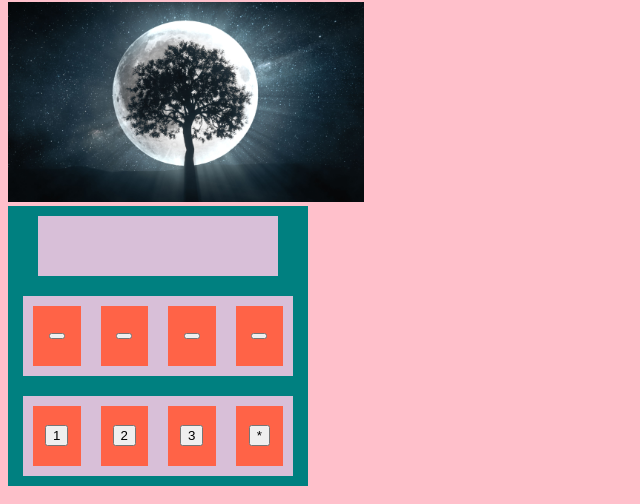
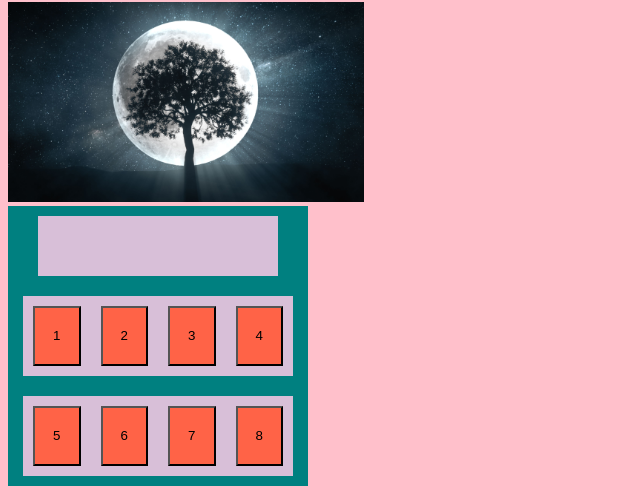
Before and after one commit to manamiueda1/SE-Notes, a plain HTML site: page notes/DOM/DOM-Practice-2/index.html in a window 1280 px wide. Shown: the part 78-582 px from the top of the page, without its empty margins (0-640 px from the left). Drawn offline with Linux system fonts and the light colour scheme.

Commit message:
changed notes

```diff
--- a/notes/Calculator/script.js
+++ b/notes/Calculator/script.js
@@ -1,7 +1,7 @@
 var allButtons = document.querySelectorAll('.button');
 var screen = document.querySelector('#screen');
 var lastInput = document.querySelector('#lastInput');
-var doPercent = false;
+// var doPercent = false;
 var lastPress = '';
 
 function inputChange(event){
@@ -99,7 +99,7 @@ function doMath(){
 }
 
 function percentage(event){
-  console.log('percentage was clicked');
+  console.log(event, 'percentage was clicked');
 }
 
 function addAllEventListeners(arr){
--- a/notes/DOM/DOM-Intro/script.js
+++ b/notes/DOM/DOM-Intro/script.js
@@ -40,4 +40,4 @@ console.log(allH1s);
 
 // Create a button in index.html
 // style it a little bit: add width, height and color
-// add a event listener on click - on click, console.log('hit')
+// add an event listener on click - on click, console.log('hit')
--- a/notes/DOM/DOM-Practice-2/index.html
+++ b/notes/DOM/DOM-Practice-2/index.html
@@ -15,33 +15,17 @@
       <div class="row" id="screen"></div>
 
       <div class="row">
-        <div class="column">
-          <button></button>
-        </div>
-        <div class="column">
-          <button></button>
-        </div>
-        <div class="column">
-          <button></button>
-        </div>
-        <div class="column">
-          <button></button>
-        </div>
+          <button>1</button>
+          <button>2</button>
+          <button>3</button>
+          <button>4</button>
       </div>
 
       <div class="row">
-        <div class="column">
-          <button>1</button>
-        </div>
-        <div class="column">
-          <button>2</button>
-        </div>
-        <div class="column">
-          <button>3</button>
-        </div>
-        <div class="column">
-          <button>*</button>
-        </div>
+          <button>5</button>
+          <button>6</button>
+          <button>7</button>
+          <button>8</button>
       </div>
     </div>
     <script src="script.js"></script>
--- a/notes/DOM/DOM-Practice-2/script.js
+++ b/notes/DOM/DOM-Practice-2/script.js
@@ -48,8 +48,12 @@ function addAllEventListeners(arr){
 console.log(arr)
   for(var i = 0; i < arr.length; i++){
 
-    if(arr[i].innerHTML.match(/^[0-9]*$/) && arr[i].innerHTML != ''){
-      console.log('that was a number');
+    // if(arr[i].innerHTML.match(/^[0-9]*$/) && arr[i].innerHTML != ''){
+    //   console.log('that was a number');
+    // }
+
+    if (arr[i].innerHTML){
+      console.log(arr[i].innerHTML)
     }
     arr[i].addEventListener('click', inputChange);
   }
--- a/notes/DOM/DOM-Practice-2/styles.css
+++ b/notes/DOM/DOM-Practice-2/styles.css
@@ -23,9 +23,7 @@
   margin: 10px;
 }
 
-.column {
-  display: flex;
-  justify-content: center;
+button {
   align-items: center;
 
   width: 60px;
```
